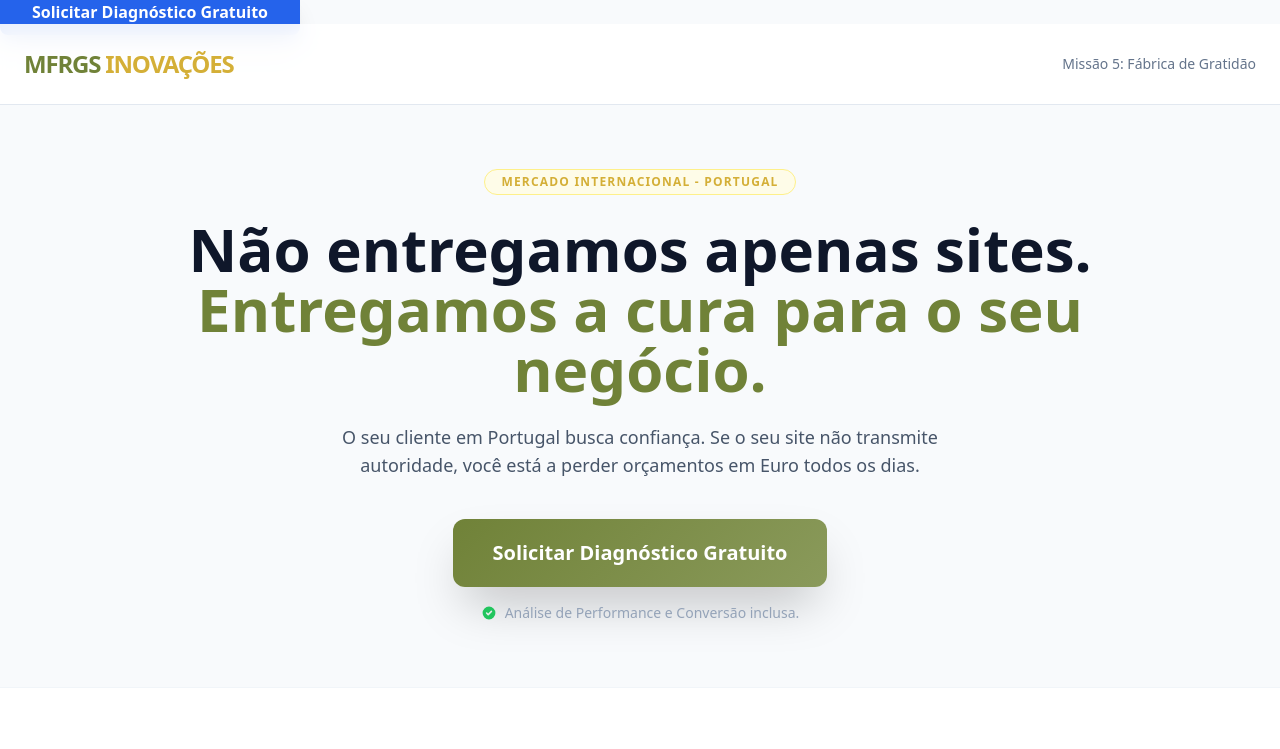
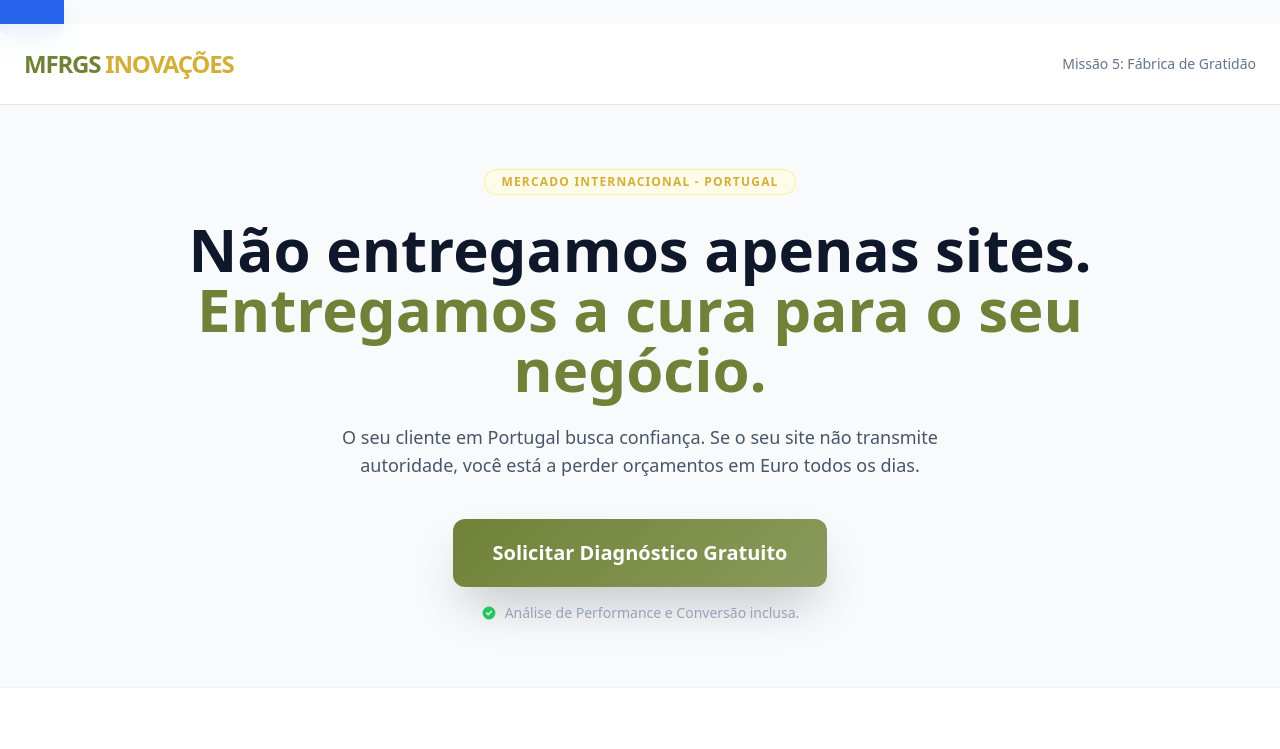
Before and after one commit to vivace9842-rgb/mfrgs-portugal-clima, a plain HTML site: page index.html in a window 1280 px wide. Shown: the top 749 px of the page. Drawn offline with nearby package versions, Linux system fonts and the light colour scheme.

Commit message:
Update index.html

```diff
--- a/index.html
+++ b/index.html
@@ -1,6 +1,5 @@
 <a href="mailto:contato@mfrgsinovacoes.com?subject=Solicitação de Diagnóstico Digital"
    class="bg-blue-600 text-white px-8 py-3 rounded-lg font-bold shadow-xl">
-    Solicitar Diagnóstico Gratuito
 </a>
 <!DOCTYPE html>
 <html lang="pt-pt">
```
